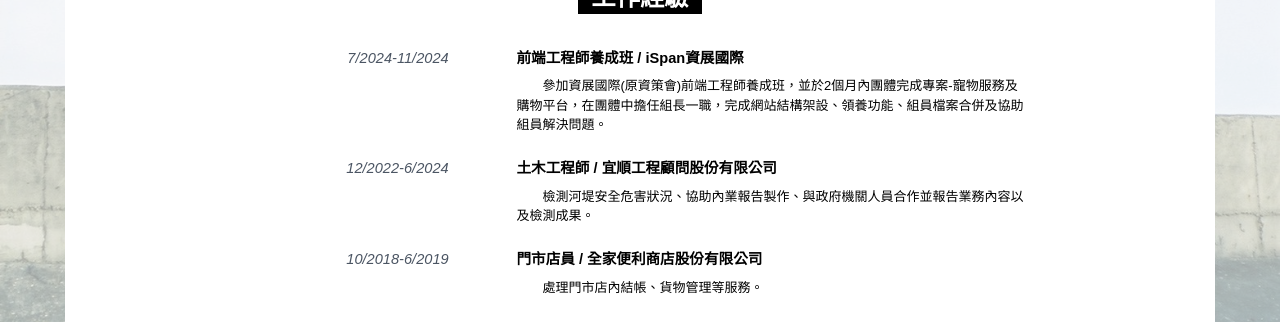
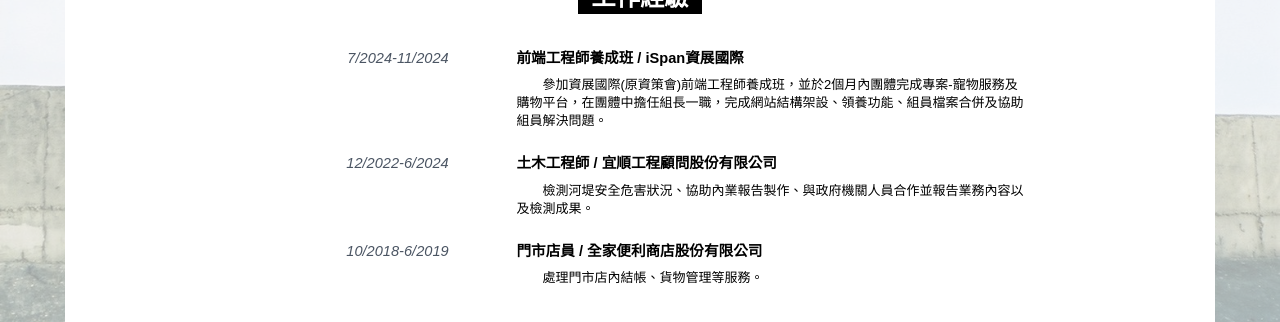
Before and after one commit to zhouzzhe/myBlog, a Next.js app: page /resume in a window 1280 px wide. Shown: the part 478-800 px from the top of the page. Built offline with nearby package versions, Linux system fonts and the light colour scheme.

Commit message:
version-1.0

```diff
--- a/app/(main)/resume/page.tsx
+++ b/app/(main)/resume/page.tsx
@@ -29,7 +29,9 @@ function InfoCard({ date, imageSrc, label, content }: infoCardProp) {
         )}
         <div className="flex max-w-2xl flex-col justify-center">
           <div className="text-lg font-semibold">{label}</div>
-          <div className={`py-2 pr-10 text-base ${imageSrc ? "" : "indent-8"}`}>
+          <div
+            className={`py-2 pr-10 text-base leading-snug ${imageSrc ? "" : "indent-8"}`}
+          >
             {content}
           </div>
         </div>
@@ -194,7 +196,7 @@ export default function Resume() {
       </section>
 
       {/* 技能 */}
-      <section className="mt-16 border-b-2 border-gray-400 pb-10 pt-5 select-none">
+      <section className="mt-16 select-none border-b-2 border-gray-400 pb-10 pt-5">
         <SectionTitle label="技能" />
         <div className="mb-10 flex flex-row">
           <div className="w-1/2 px-5 sm:px-20">
```
